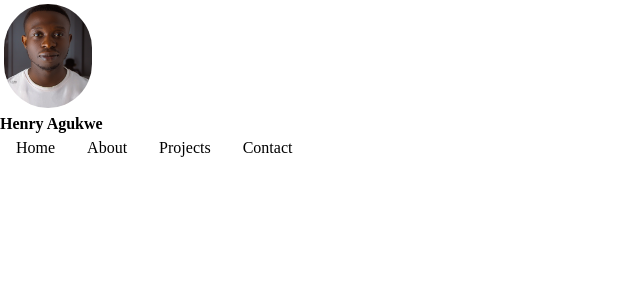
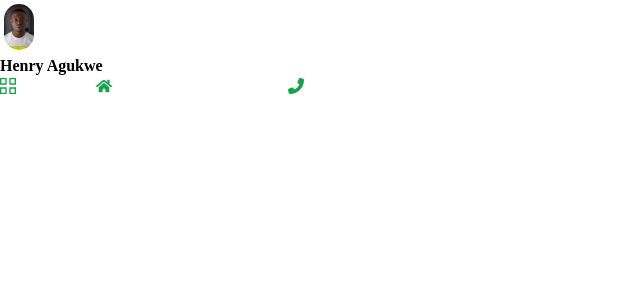
Before and after one commit to TheDEV111/Portfolio, a React (Create React App) app: page /projects in a window 1280 px wide. Shown: the top 300 px of the page, without its empty margins (0-640 px from the left). Built offline with nearby package versions, Linux system fonts and the light colour scheme.

Commit message:
creating Icon navlinks

```diff
--- a/package.json
+++ b/package.json
@@ -8,6 +8,7 @@
     "@testing-library/user-event": "^13.5.0",
     "react": "^18.3.1",
     "react-dom": "^18.3.1",
+    "react-icons": "^5.3.0",
     "react-router-dom": "^6.26.2",
     "react-scripts": "5.0.1",
     "web-vitals": "^2.1.4"
--- a/src/Components/Navbar.jsx
+++ b/src/Components/Navbar.jsx
@@ -1,25 +1,40 @@
 import React from "react";
 import { NavLink } from "react-router-dom";
 import imageProfile from '../Assets/imageProfile.JPG';
+import { GrProjects } from "react-icons/gr";
+import { FaPhoneFlip } from "react-icons/fa6";
+import { IconBase } from "react-icons";
+import { FaHome } from "react-icons/fa";
+
 
 
 const Navbar = () => {
+
+    const navLinks = [
+      {icon: <GrProjects />, path: "/projects"},
+      {icon: <FaHome />, path: "/projects"},
+      {icon: <IconBase />, path: "/projects"},
+      {icon: <FaPhoneFlip />, path: "/projects"},
+    ]
   return (
     <div>
       <div>
-          <img
-            src={imageProfile}
-            alt="imagePortfolio"
-            className="h-28 w-24 rounded-full p-1 object-cover"
-            />
-          <p className="font-bold">Henry Agukwe</p>
+        <img
+          src={imageProfile}
+          alt="imagePortfolio"
+          className="h-[3%] w-[3%] rounded-full p-1 object-contain"
+        />
+        <p className="font-bold">Henry Agukwe</p>
       </div>
-      <div>
-        <NavLink to="/" className="p-4">Home</NavLink>
-        <NavLink to="/about" className="p-4">About</NavLink>
-        <NavLink to="/projects" className="p-4">Projects</NavLink>
-        <NavLink to="/contact" className="p-4">Contact</NavLink>
-      </div>
+      <ul className="flex flex-row gap-20" >
+          {navLinks.map((link, index) => (
+              <li key={index}>
+                  <NavLink to={link.path} activeClassName="text-blue-500" className="text-green-600">
+                      {link.icon}
+                  </NavLink>
+              </li>
+          ))}
+      </ul>
     </div>
   )
 }
```
Also changed, not shown: 1 other file (tests, documents, lock files or other folders).
